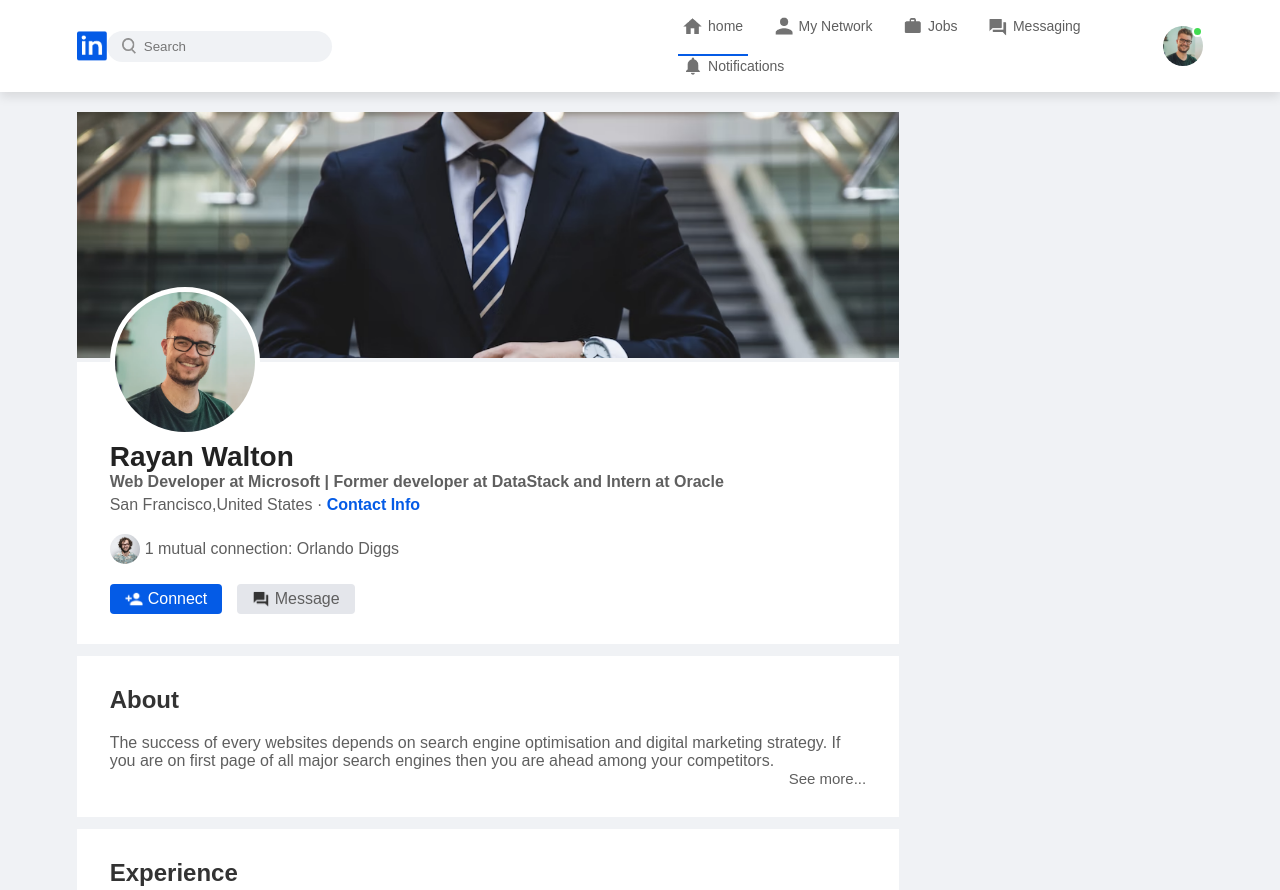
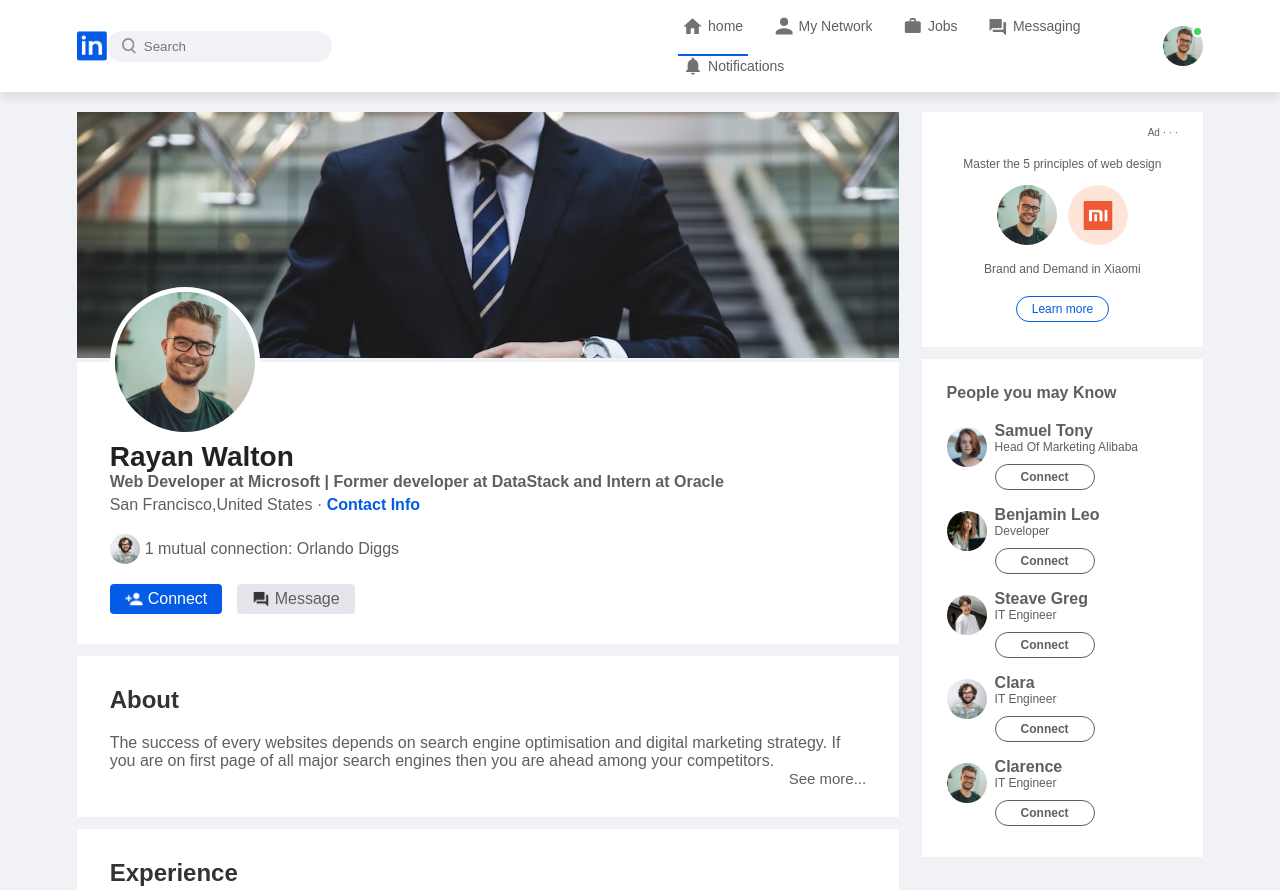
Before and after one commit to Oussamaa1919/TheBridge-Template, a plain HTML site: page profile.html in a window 1280 px wide. Shown: the top 890 px of the page. Drawn offline with Linux system fonts and the light colour scheme.

Commit message:
profile-right-sidebar

```diff
--- a/profile.html
+++ b/profile.html
@@ -44,7 +44,7 @@
           <img src="images/user-1.png">
           <div>
             <h3>Rayan Walton</h3>
-            <a href="#">See your Profile</a>
+            <a href="profile.html">See your Profile</a>
           </div>
         </div>
         <hr>
@@ -199,8 +199,88 @@
 
 
       <!-- ----------------------profile sidebar --------- -->
-      <div class="profile-sidebar"></div>
+      <div class="profile-sidebar">
+
+        <div class="sidebar-Ad">
+          <small>Ad &middot; &middot; &middot;</small>
+          <p>Master the 5 principles of web design</p>
+          <div>
+            <img src="images/user-1.png">
+            <img src="images/mi-logo.png">
+          </div>
+          <b>Brand and Demand in Xiaomi</b>
+          <a href="#" class="Ad-link">Learn more</a>
+        </div>
+        <div class="sidebar-people">
+          <h3>People you may Know</h3>
+          <div class="sidebar-people-row">
+            <img src="images/user-3.png">
+            <div>
+              <h2>Samuel Tony</h2>
+              <p>Head Of Marketing Alibaba</p>
+              <a href="#">Connect</a>
+            </div>
+          </div>
+          <div class="sidebar-people-row">
+            <img src="images/user-4.png">
+            <div>
+              <h2>Benjamin Leo</h2>
+              <p>Developer</p>
+              <a href="#">Connect</a>
+            </div>
+          </div>
+          <div class="sidebar-people-row">
+            <img src="images/user-5.png">
+            <div>
+              <h2>Steave Greg</h2>
+              <p>IT Engineer</p>
+              <a href="#">Connect</a>
+            </div>
+          </div>
+          <div class="sidebar-people-row">
+            <img src="images/user-2.png">
+            <div>
+              <h2>Clara</h2>
+              <p>IT Engineer</p>
+              <a href="#">Connect</a>
+            </div>
+          </div>
+          <div class="sidebar-people-row">
+            <img src="images/user-1.png">
+            <div>
+              <h2>Clarence</h2>
+              <p>IT Engineer</p>
+              <a href="#">Connect</a>
+            </div>
+          </div>
+        </div>
+
+      </div>
+
+
+</div>
+ <!-- ----------------------profile-footer --------- -->
+<div class="profile-footer">
+  <div class="sidebar-useful-links">
+    <a href="#">about</a>
+    <a href="#">Accessibility</a>
+    <a href="#">Help Center</a>
+    <a href="#">Privacy Policy</a>
+    <a href="#">Advertising</a>
+    <a href="#">Get the App</a>
+    <a href="#">More</a>
+
+    <div class="copyright-msg">
+      <img src="images/logo.png">
+      <p>Linkedup &#169; 2022. All right reserved</p>
     </div>
+
+   </div>
+
+</div>
+
+
+
 
 <script>
   let profileMenu = document.getElementById("profileMenu");
--- a/style.css
+++ b/style.css
@@ -546,7 +546,7 @@
   flex-basis: 25%;
   align-self: flex-start;
   position: sticky;
-  top: 73%;
+  top: 73px;
 }
 .profile-container-inner{
   background: #fff;
@@ -681,3 +681,74 @@
   font-size: 12px;
   font-weight: 600;
 }
+/*--------------------- profile-right-sidebar---------------*/
+.profile-sidebar .sidebar-Ad{
+  margin: 0;
+}
+.sidebar-people{
+  background: #fff;
+  padding: 15px 25px;
+  margin: 12px 0;
+  font-size: 12px;
+}
+.sidebar-people h3{
+  font-size: 16px;
+  font-weight: 600;
+  margin: 10px 0 20px;
+}
+.sidebar-people-row{
+  display: flex;
+  align-items: flex-start;
+  margin: 6px 0;
+}
+.sidebar-people-row img{
+  width: 40px;
+  border-radius: 50%;
+  margin-right: 8px;
+  margin-top: 5px;
+}
+.sidebar-people-row h2{
+  font-weight: 600;
+  font-size: 16px;
+}
+.sidebar-people-row a{
+  display: inline-block;
+  margin: 10px 0;
+  padding: 5px 25px;
+  border: 1px solid #5f5f5f;
+  border-radius: 30px;
+  font-weight: 600;
+}
+
+.profile-footer{
+  padding: 0 6% 30px;
+}
+.profile-footer .sidebar-useful-links{
+  text-align: left;
+  padding: 0;
+}
+.profile-footer .copyright-msg{
+  justify-content: flex-start;
+}
+/*--------------------- media query for small screen---------------*/
+
+@media only screen and (max-width:600px){
+  .search-box{
+    background: transparent;
+    width: auto;
+    padding: 0;
+  }
+  .search-box input{
+    width: 0;
+    padding: 0;
+   }
+   .navbar-center ul li a span{
+    display: none;
+   }
+   .navbar-center ul li a{
+    padding-right:0;
+    margin:5px;
+    }
+
+
+}
```
Also changed, not shown: index.html (+9 -7 lines).
